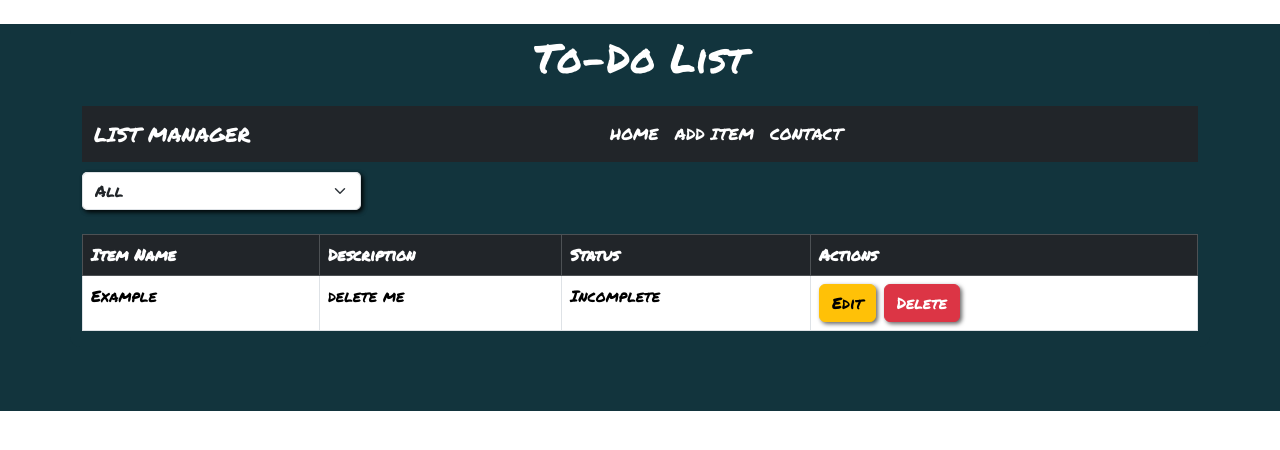
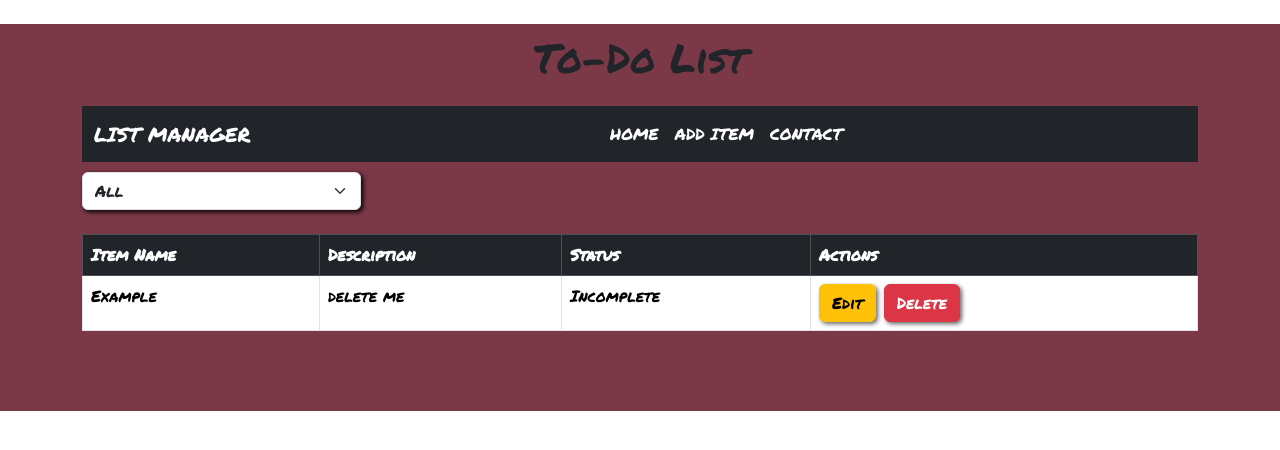
Before and after one commit to Antarias92/react-app, a React (Create React App) app: page / in a window 1280 px wide. Shown: the top 450 px of the page. Built offline with nearby package versions, Linux system fonts and the light colour scheme.

Commit message:
fixed visibility

```diff
--- a/src/App.css
+++ b/src/App.css
@@ -41,11 +41,11 @@
 *{
   margin: 0;
   padding: 0;
-  color: white;
+
 }
 
 .App{
-  background-color: #12343d;
+  background-color: #7b3947;
 
   padding-bottom: 5%;
   font-family: 'Permanent Marker', sans-serif;
@@ -66,13 +66,13 @@
 }
 
 .container{
-  background-color: #12343d;
+  background-color: #7b3947;
   border-radius: 10px;
 
 }
 
 .bgNav{
-  background-color: #12343d;
+  background-color: #7b3947;
 }
 
 .btn{
@@ -83,11 +83,11 @@
 .dropMenu{
   box-shadow: 2px 2px 4px rgba(0, 0, 0, 0.6);
   border-radius: 5px;
-  background-color: white;
 }
 
 h1{
   padding-top: 10px;
-  background-color: #12343d;
+  background-color: #7b3947;
   font-family: 'Permanent Marker', sans-serif;
+  color: white;
 }
--- a/src/components/Contact.css
+++ b/src/components/Contact.css
@@ -3,4 +3,5 @@
     margin-top: 10px;
     border-radius: 10px;
     font-family: 'Roboto', sans-serif;
+    color: black;
 }
```
